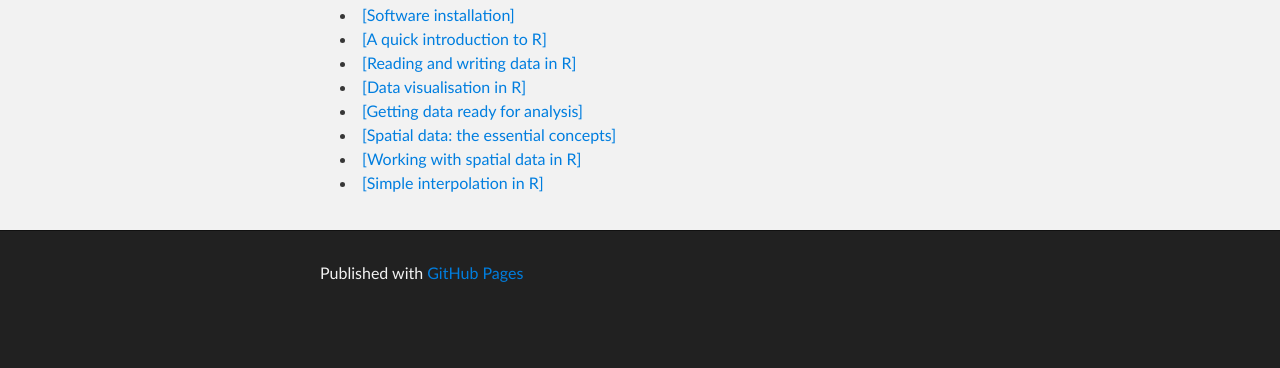
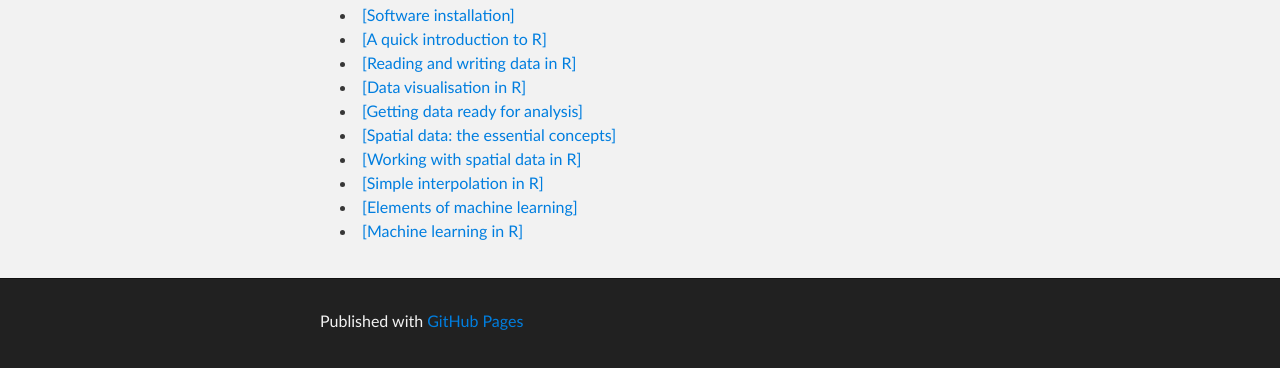
Before and after one commit to pierreroudier/pierreroudier.github.com, a plain HTML site: page teaching/index.html in a window 1280 px wide. Shown: the part 580-948 px from the top of the page. Before the commit the page ends 900 px from the top, so only its background shows below. Drawn offline with Linux system fonts and the light colour scheme; files that its build step writes are made by us from their sources; files whose address does not match are found by name.

Commit message:
added sunday content

```diff
--- a/teaching/index.html
+++ b/teaching/index.html
@@ -58,6 +58,8 @@
     <li><a href="https://pierreroudier.github.com/teaching/20171014-DSM-Masterclass-Hamilton/spatial-data-essential.html">[Spatial data: the essential concepts]</a></li>
     <li><a href="https://pierreroudier.github.com/teaching/20171014-DSM-Masterclass-Hamilton/spatial-data-in-R.html">[Working with spatial data in R]</a></li>
     <li><a href="https://pierreroudier.github.com/teaching/20171014-DSM-Masterclass-Hamilton/2017-09-28-simple-interpolation.html">[Simple interpolation in R]</a></li>
+    <li><a href="https://pierreroudier.github.com/teaching/20171014-DSM-Masterclass-Hamilton/machine-learning-theory.html">[Elements of machine learning]</a></li>
+    <li><a href="https://pierreroudier.github.com/teaching/20171014-DSM-Masterclass-Hamilton/machine-learning-caret.html">[Machine learning in R]</a></li>
 
 </ul>
 
```
